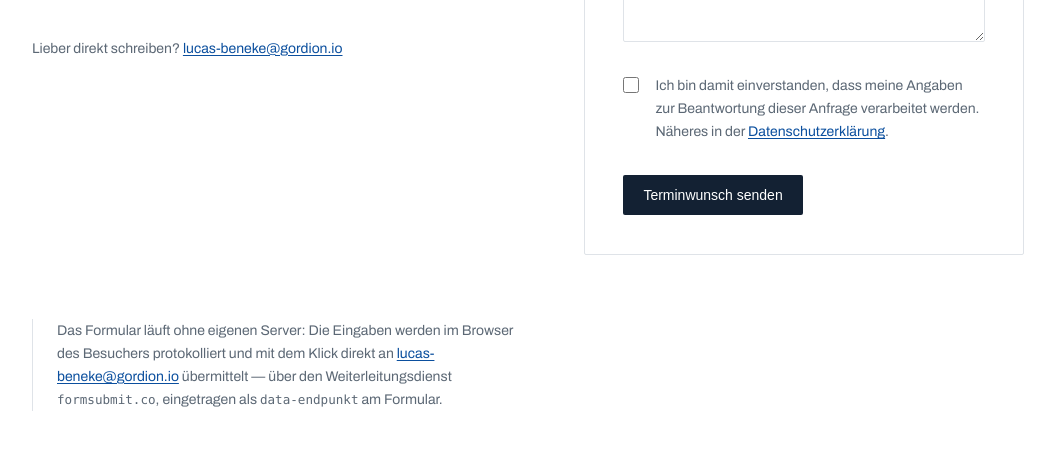
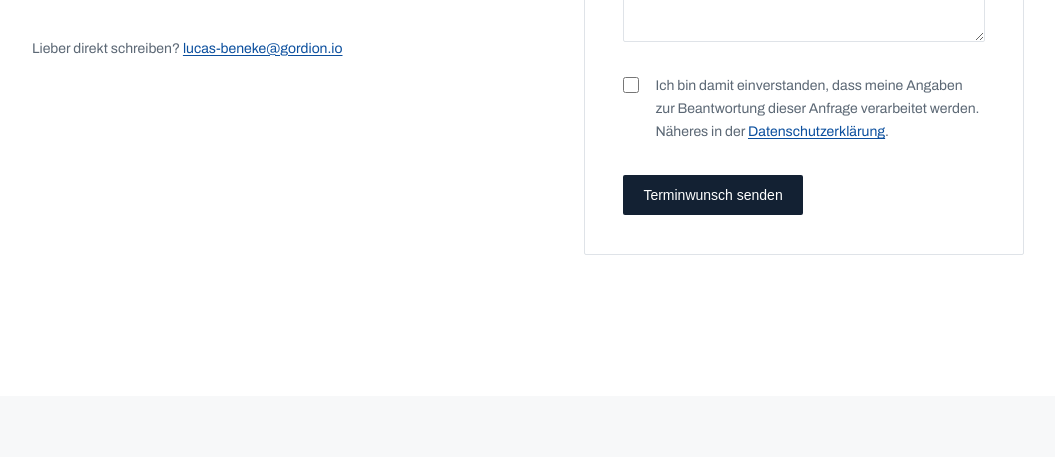
Before and after one commit to luizoop/gordion, a plain HTML site: page gespraech.html in a window 1280 px wide. Shown: the part 1203-1660 px from the top of the page, without its empty margins (112-1167 px from the left). Drawn offline with Linux system fonts and the light colour scheme.

Commit message:
Remove form submission details from gespraech.html
Removed paragraph about form submission process.

```diff
--- a/gespraech.html
+++ b/gespraech.html
@@ -134,7 +134,7 @@
 
       </div>
 
-      <p class="rechtsstand">Das Formular läuft ohne eigenen Server: Die Eingaben werden im Browser des Besuchers protokolliert und mit dem Klick direkt an <a href="mailto:lucas-beneke@gordion.io">lucas-beneke@gordion.io</a> übermittelt — über den Weiterleitungsdienst <code>formsubmit.co</code>, eingetragen als <code>data-endpunkt</code> am Formular.</p>
+
     </div>
   </section>
 
```
